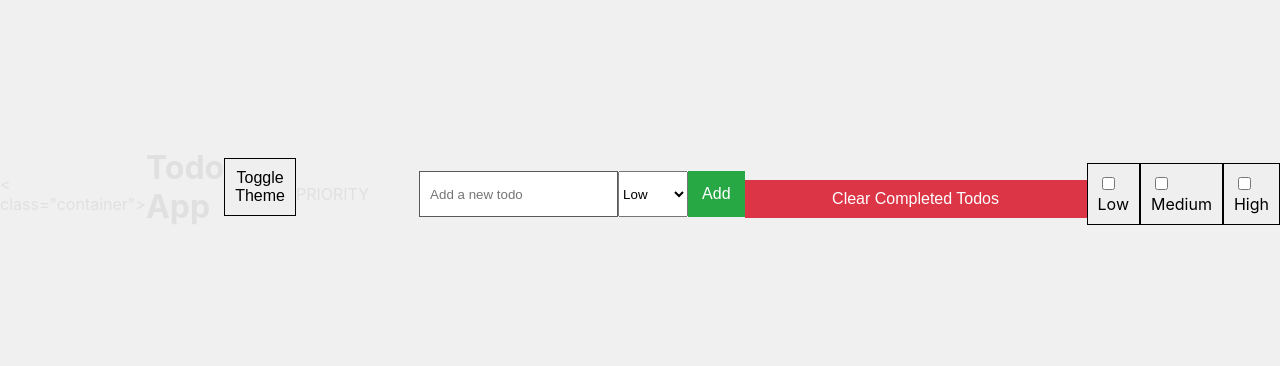
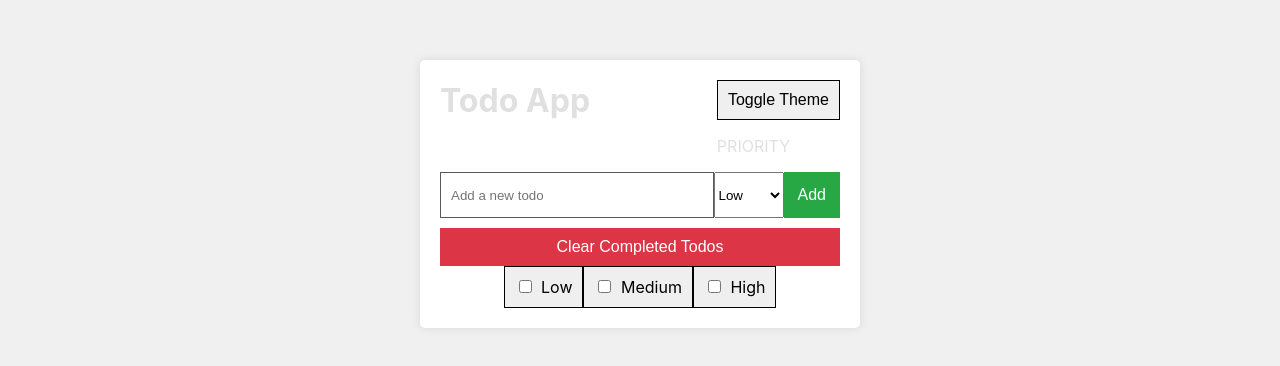
Before and after one commit to JakubRepa/BDE-Project, a website built with Vite: page bde-project/index.html in a window 1280 px wide. Shown: the part 206-572 px from the top of the page. Built offline with nearby package versions, Linux system fonts and the light colour scheme.

Commit message:
Revert "Filter Buttons moved to Index"
This reverts commit 980303d9f25270bd4d88949bb547e9568aac938b.

```diff
--- a/bde-project/index.html
+++ b/bde-project/index.html
@@ -9,7 +9,7 @@
     <link rel="stylesheet" href="/src/style.css">
   </head>
   <body>
-    < class="container">
+    <div class="container">
       <div class="header">
         <h1>Todo App</h1>
         <!-- Theme Toggle Button -->
@@ -32,14 +32,11 @@
       <!-- Clear Completed Button -->
       <button id="clear-completed-btn" class="clear-completed-btn">Clear Completed Todos</button>
 
+      <!-- Filter Buttons Container -->
       <p id="error-message" style="display: none; color: red;">Please enter a todo item</p>
-      <!-- Option 4: Filter Buttons -->
       <div class="filter-buttons" id="filters">
-        <label><input type="checkbox" id="filter-low"> Low</label>
-        <label><input type="checkbox" id="filter-medium"> Medium</label>
-        <label><input type="checkbox" id="filter-high"> High</label>
-      </div>
-
+       <!-- The filtering buttons will be injected here by JavaScript -->
+     </div>
 
       <ul class="todo-list" id="todo-list"></ul>
 
--- a/bde-project/src/main.ts
+++ b/bde-project/src/main.ts
@@ -17,7 +17,7 @@ const todoInput = document.getElementById('todo-input') as HTMLInputElement;
 const prioritySelect = document.getElementById('priority-select') as HTMLSelectElement; // Option 7: Reference to the dropdown for priority selection
 const errorMessage = document.getElementById('error-message') as HTMLParagraphElement;
 const todoList = document.getElementById('todo-list') as HTMLUListElement;
-// const filtersContainer = document.getElementById('filters') as HTMLDivElement; // Option 4: Container for filter buttons
+const filtersContainer = document.getElementById('filters') as HTMLDivElement; // (NEW) Container for filter buttons
 
 // Filters State Object - Option 4 & Option 7
 const filters = {
@@ -131,6 +131,26 @@ const renderTodos = (): void => {
   });
 };
 
+// Option 4: Function to render filter buttons
+const renderFilters = (): void => {
+  filtersContainer.innerHTML = `
+    <label><input type="checkbox" id="filter-low"> Low</label>
+    <label><input type="checkbox" id="filter-medium"> Medium</label>
+    <label><input type="checkbox" id="filter-high"> High</label>
+  `;
+
+  // Add event listeners for each filter checkbox
+  document.getElementById('filter-low')!.addEventListener('change', (event) => {
+    handleFilterChange('low', (event.target as HTMLInputElement).checked);
+  });
+  document.getElementById('filter-medium')!.addEventListener('change', (event) => {
+    handleFilterChange('medium', (event.target as HTMLInputElement).checked);
+  });
+  document.getElementById('filter-high')!.addEventListener('change', (event) => {
+    handleFilterChange('high', (event.target as HTMLInputElement).checked);
+  });
+};
+
 // Option 7: Function to handle filter changes for priority
 const handleFilterChange = (priority: 'low' | 'medium' | 'high', checked: boolean): void => {
   filters[priority] = checked;  // Update filter state when checkbox changes
@@ -156,6 +176,9 @@ const toggleTheme = (): void => {
 // Event Listeners and Initial Setup
 // ==========================
 
+// Initial setup
+renderFilters(); // Render filter buttons on page load
+
 // Event listener for form submission to add a new todo
 form.addEventListener('submit', (event: Event) => {
   event.preventDefault();
@@ -176,17 +199,6 @@ form.addEventListener('submit', (event: Event) => {
   }
 });
 
-// Option 4: Event listeners for static filter buttons
-document.getElementById('filter-low')!.addEventListener('change', (event) => {
-  handleFilterChange('low', (event.target as HTMLInputElement).checked);
-});
-document.getElementById('filter-medium')!.addEventListener('change', (event) => {
-  handleFilterChange('medium', (event.target as HTMLInputElement).checked);
-});
-document.getElementById('filter-high')!.addEventListener('change', (event) => {
-  handleFilterChange('high', (event.target as HTMLInputElement).checked);
-});
-
 // BDE feature 1: Event listener for clear completed todos button
 document.getElementById('clear-completed-btn')!.addEventListener('click', clearCompletedTodos);
 
```
